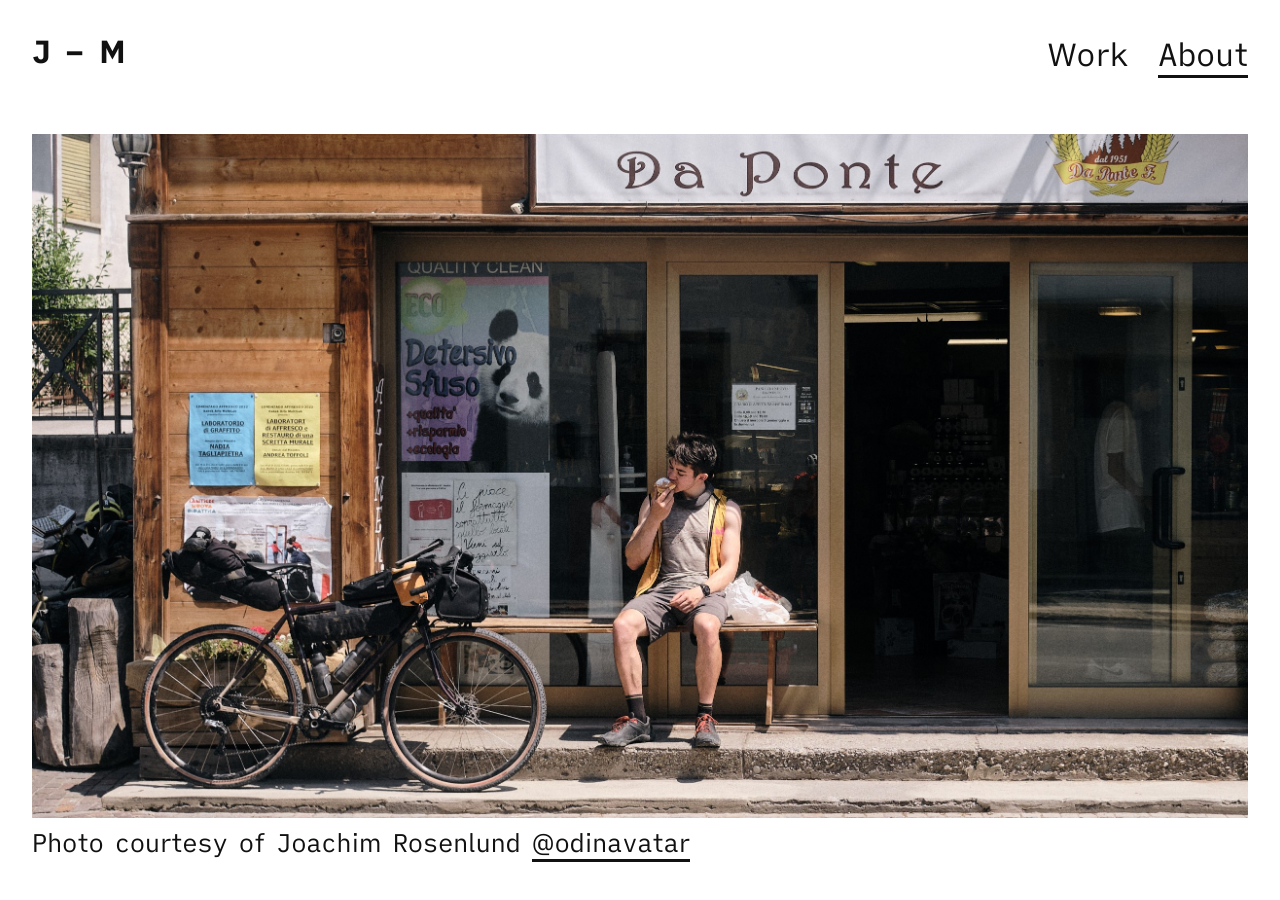
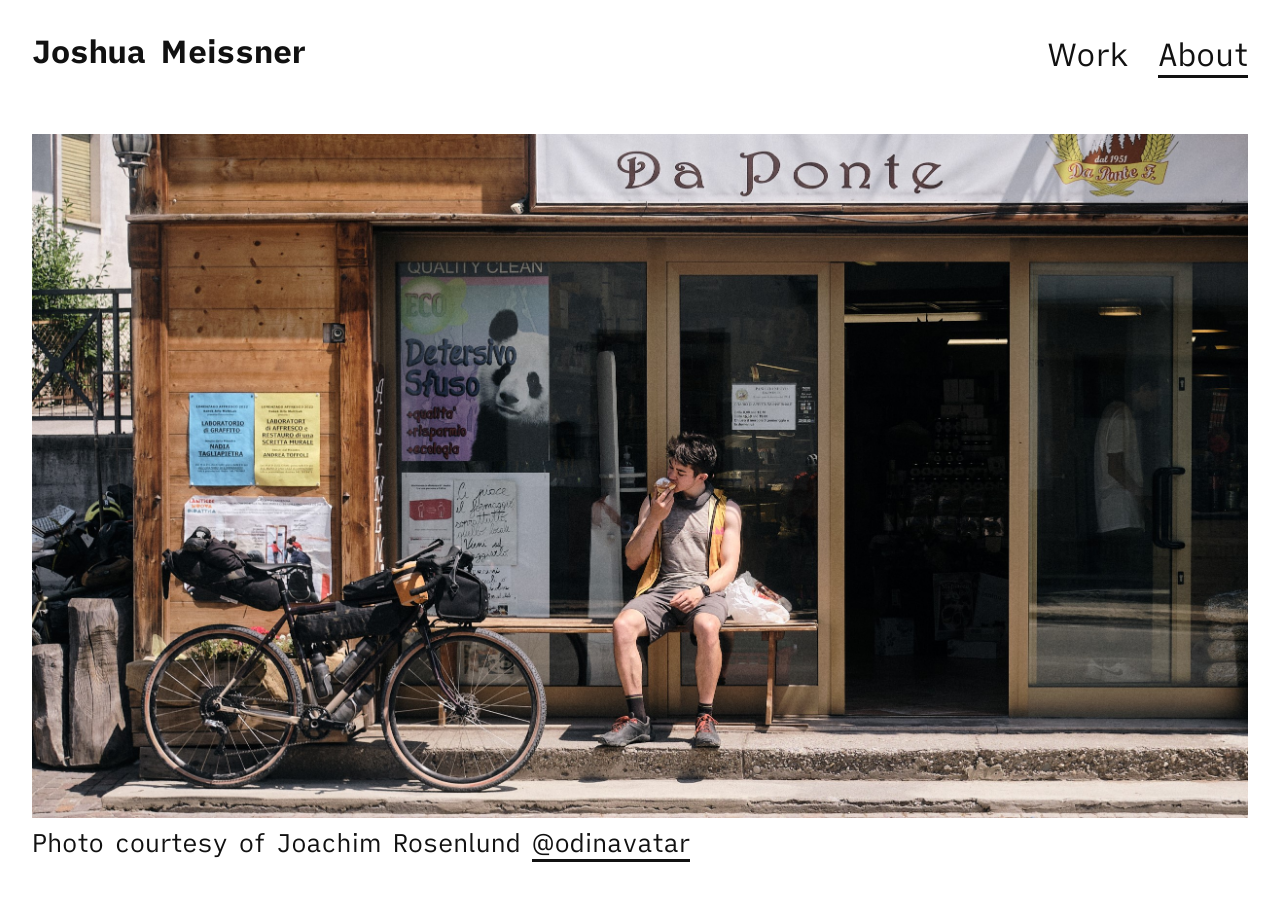
Before and after one commit to joshua-meissner/joshuameissner.de, a Jekyll site: the page built from about.html, in a window 1280 px wide and 900 px high. Built offline with Jekyll 4.4.1, drawn with Linux system fonts in a browser that asks for light colours; nearby versions of some CDN libraries.

Commit message:
consistent header bar with full name

```diff
--- a/_includes/header.html
+++ b/_includes/header.html
@@ -1,13 +1,13 @@
 <header id="top" class="header py3 px3 lg-px4">
   <div class="wrapper">
     {% if page.url == "/" %}
-    <h1 class="m0 inline-block"><a class="site-title" href="{{ site.baseurl }}/" alt="{{ site.title }} logo">J – M</a></h1>
+    <h1 class="m0 inline-block"><a class="site-title" href="{{ site.baseurl }}/" alt="{{ site.title }} logo">Joshua Meissner</a></h1>
     <ul class="navigation m0 right list-reset">
       <li class="inline-block"><a href="{{ site.baseurl }}/" class="active">Work</a></li>
       <li class="inline-block"><a href="{{ site.baseurl }}/about.html">About</a></li>
     </ul>
     {% elsif page.url == "/about" %}
-    <h1 class="m0 inline-block"><a class="site-title" href="{{ site.baseurl }}/" alt="{{ site.title }} logo">J – M</a></h1>
+    <h1 class="m0 inline-block"><a class="site-title" href="{{ site.baseurl }}/" alt="{{ site.title }} logo">Joshua Meissner</a></h1>
     <ul class="navigation m0 right list-reset">
       <li class="inline-block"><a href="{{ site.baseurl }}/">Work</a></li>
       <li class="inline-block"><a href="{{ site.baseurl }}/about.html" class="active">About</a></li>
--- a/index.html
+++ b/index.html
@@ -4,7 +4,7 @@ title: Joshua Meissner – writer and engineer
 permalink: /
 ---
 <div class="intro pb4">
-  <p class="about large intro"><strong>Joshua Meissner</strong> is a freelance writer, engineer, and adventure cyclist based in Berlin.
+  <p class="about large intro">I'm a freelance writer, engineer, and adventure cyclist from Berlin.
 </div>
 {% assign projects = site.projects | sort: 'order' %}
 {% for project in projects %}
```
